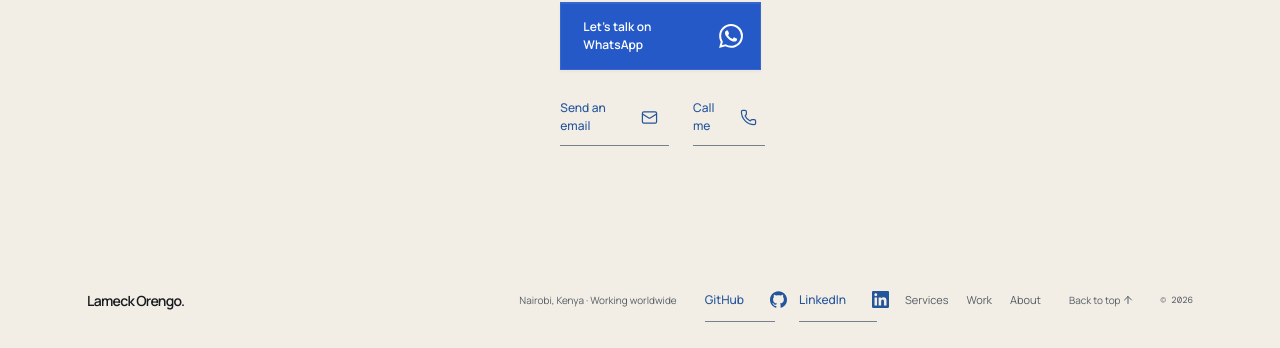
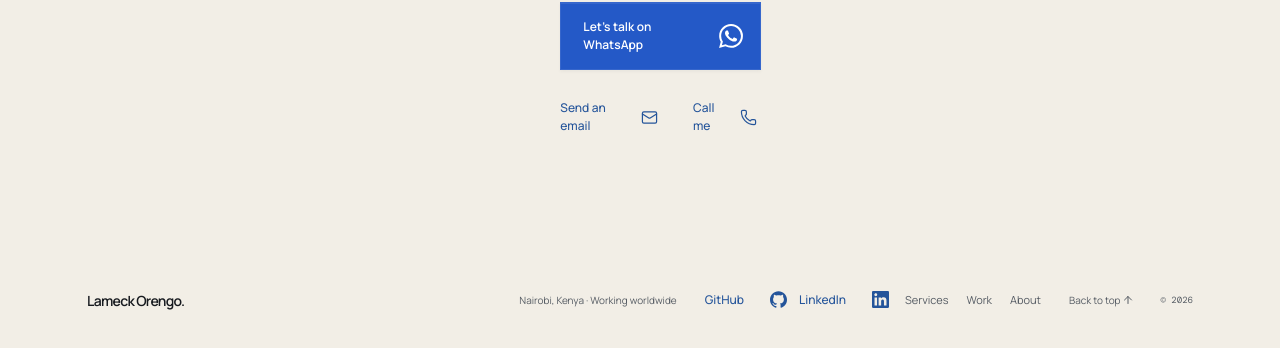
Before and after one commit to dirtydawkins/Orengo, a Next.js app: page /services/ai-integrations/ in a window 1280 px wide. Shown: the part 1544-1892 px from the top of the page. Built offline with nearby package versions, Linux system fonts and the light colour scheme.

Commit message:
Remove repeated underlines from contact and social controls

```diff
--- a/src/app/contact-actions.css
+++ b/src/app/contact-actions.css
@@ -10,7 +10,7 @@
   min-height: 44px;
   padding: 0;
   color: var(--accent);
-  border-bottom: 1px solid var(--control-line);
+  border-bottom: 1px solid transparent;
   text-decoration: none;
   transition:
     color 220ms ease,
@@ -43,24 +43,8 @@
   width: 17px;
   height: 17px;
 }
-.channel-action:is(:hover, :focus-visible) {
-  border-bottom-color: var(--accent);
-}
 .channel-action:is(:hover, :focus-visible) .channel-mark {
   transform: translate(2px, -1px);
-}
-.channel-action::after {
-  content: "";
-  position: absolute;
-  inset: auto 0 -1px;
-  height: 1px;
-  background: currentColor;
-  transform: scaleX(0);
-  transform-origin: left;
-  transition: transform 420ms cubic-bezier(0.22, 0.61, 0.36, 1);
-}
-.channel-action:is(:hover, :focus-visible)::after {
-  transform: scaleX(1);
 }
 .button.channel-action-primary {
   min-height: 58px;
@@ -102,10 +86,6 @@
 }
 .button.channel-action-primary:is(:hover, :focus-visible) .channel-label {
   transform: translateX(1px);
-}
-.button.channel-action-primary::after,
-.capsule-menu .menu-whatsapp::after {
-  display: none;
 }
 .channel-action:active,
 .button.channel-action-primary:active {
@@ -162,7 +142,6 @@
 }
 @media (prefers-reduced-motion: reduce) {
   .channel-action,
-  .channel-action::after,
   .channel-action .channel-label,
   .channel-action .channel-mark,
   .button.channel-action-primary {
--- a/src/app/globals.css
+++ b/src/app/globals.css
@@ -844,7 +844,7 @@ details[open] > summary > .expand-mark {
 .hero-actions .under-link {
   color: var(--accent);
 }
-.contact-alternatives a:hover {
+.contact-alternatives a:not(.channel-action):hover {
   text-decoration: underline;
   text-underline-offset: 5px;
 }
```
